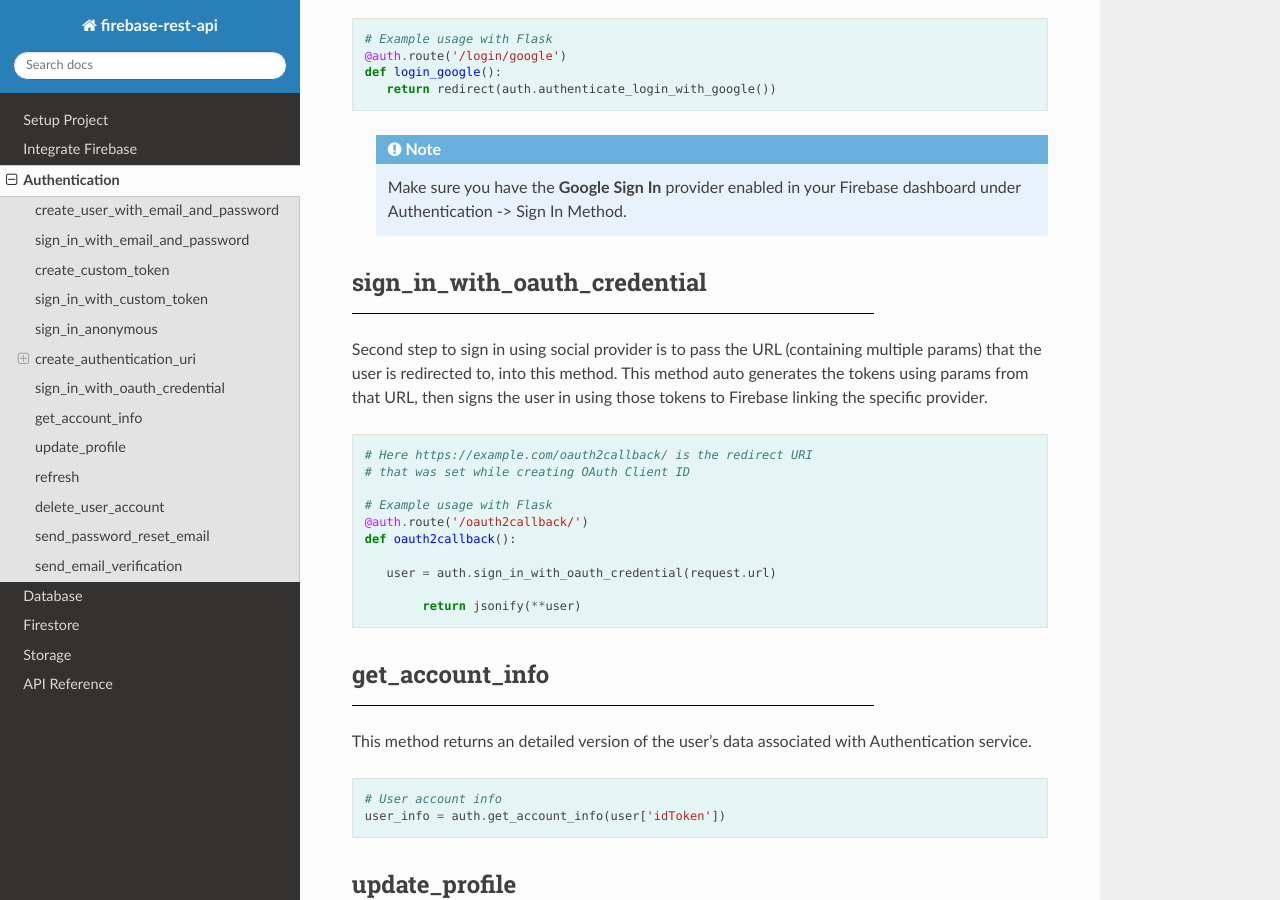
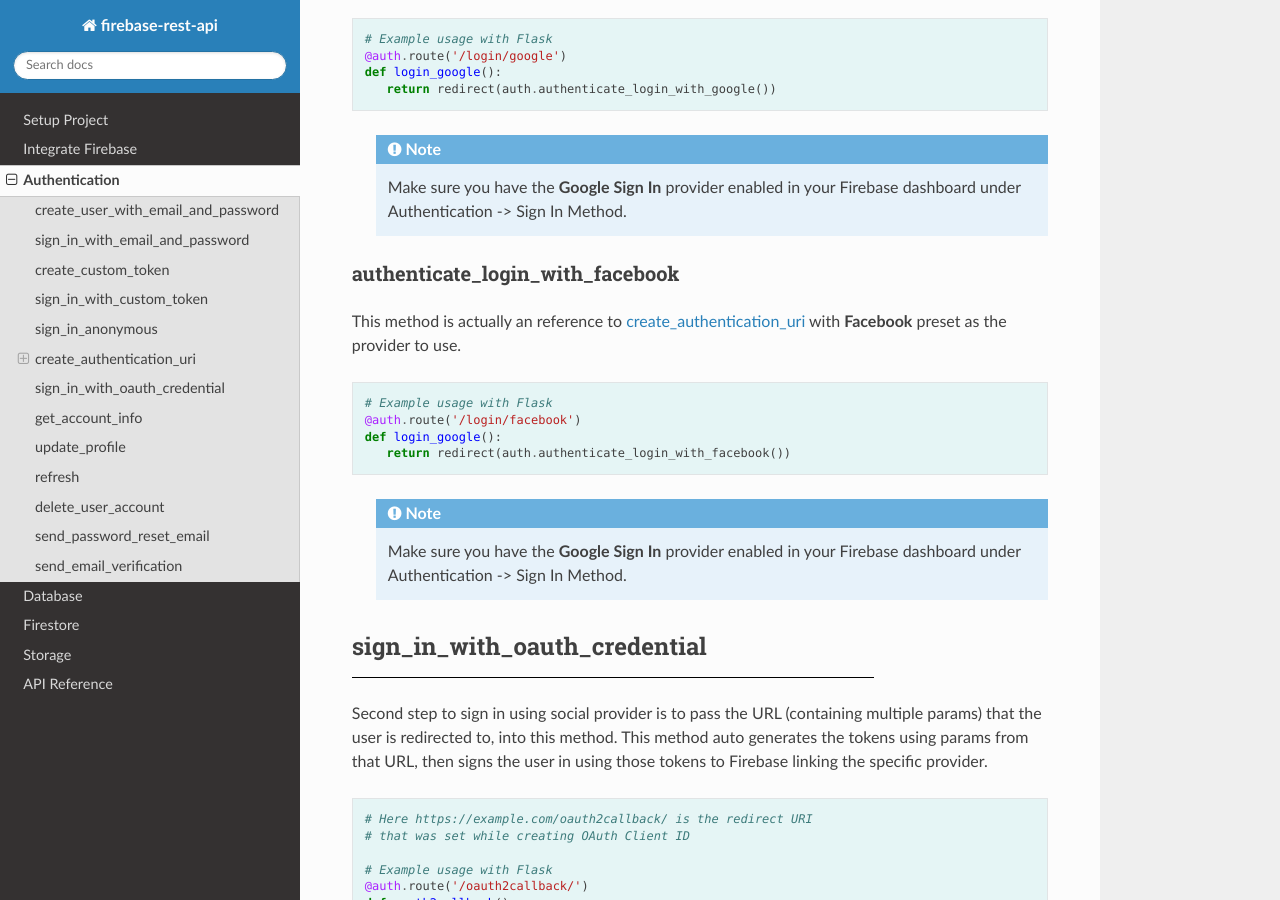
Before and after one commit to AsifArmanRahman/firebase-rest-api, a Sphinx documentation site: the page built from docs/guide/authentication.rst, in a window 1280 px wide and 900 px high, scrolled down 2858 px. Built offline with Sphinx 7.4.7 and the Read the Docs theme 2.0.0, drawn with Linux system fonts in a browser that asks for light colours; nearby versions of some CDN libraries.

Commit message:
docs(auth): guide for sign in with facebook

```diff
--- a/docs/guide/authentication.rst
+++ b/docs/guide/authentication.rst
@@ -167,6 +167,28 @@ with **Google** preset as the provider to use.
       your Firebase dashboard under Authentication -> Sign In Method.
 
 
+authenticate_login_with_facebook
+^^^^^^^^^^^^^^^^^^^^^^^^^^^^^^^^
+
+This method is actually an reference to
+:ref:`create_authentication_uri<guide/authentication:create_authentication_uri>`
+with **Facebook** preset as the provider to use.
+
+
+.. code-block:: python
+
+   # Example usage with Flask
+   @auth.route('/login/facebook')
+   def login_google():
+      return redirect(auth.authenticate_login_with_facebook())
+..
+
+   .. note::
+      Make sure you have the **Google Sign In** provider enabled in
+      your Firebase dashboard under Authentication -> Sign In Method.
+
+
+
 sign_in_with_oauth_credential
 -----------------------------
 
```
